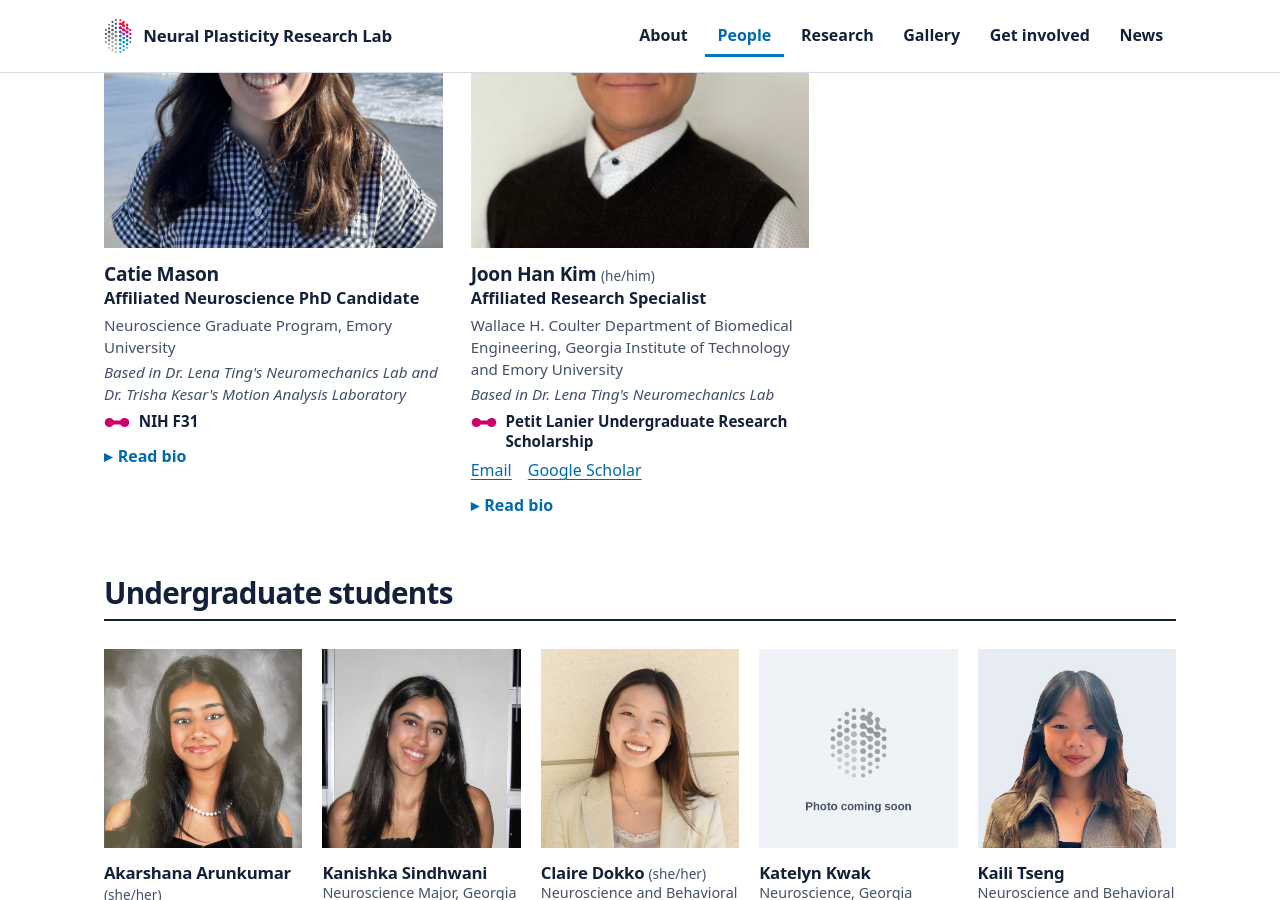
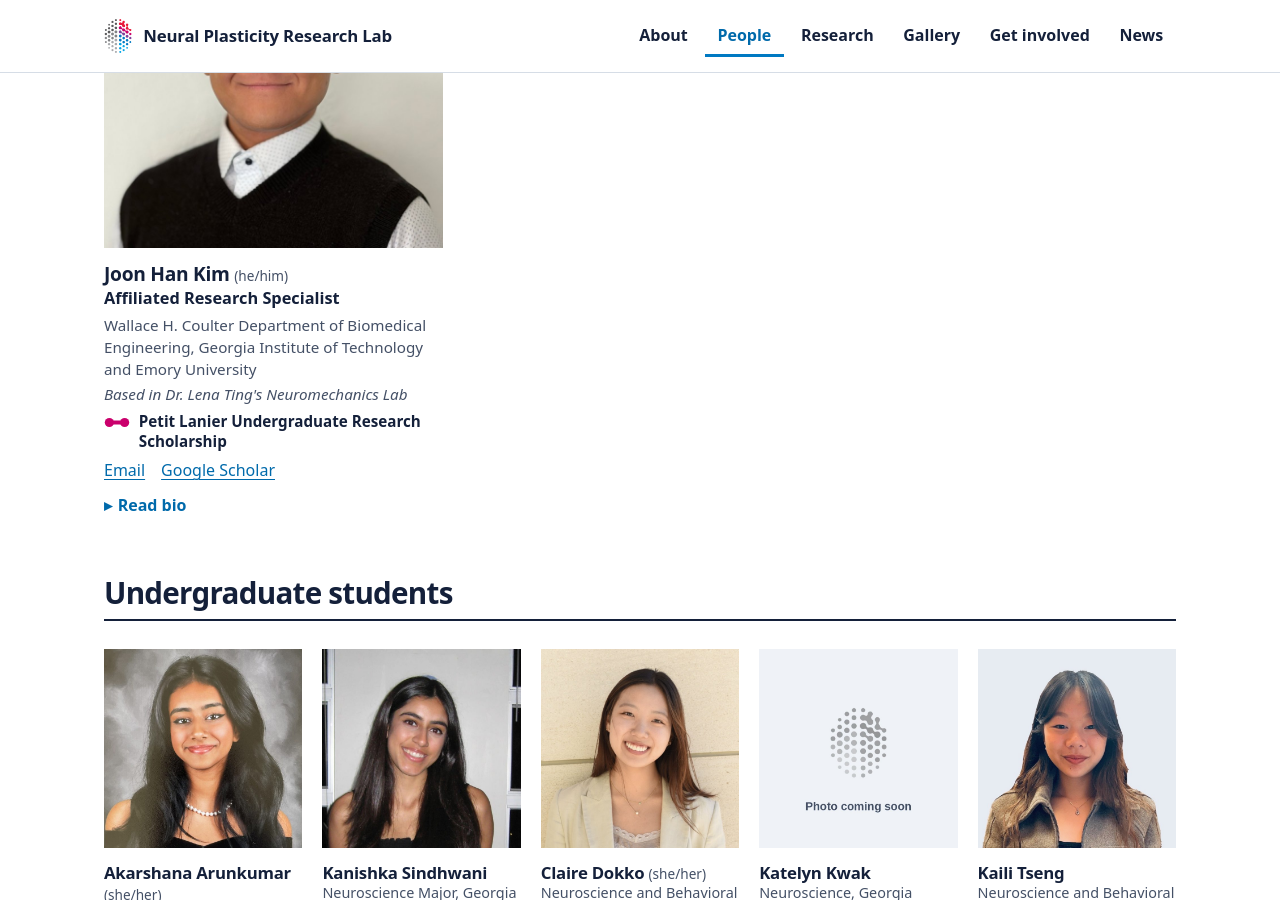
Before and after one commit to npresearchlab/npresearchlab.github.io, a Jekyll site: the page built from people.html, in a window 1280 px wide and 900 px high, scrolled down 2408 px. Built offline with Jekyll 4.4.1, drawn with Linux system fonts in a browser that asks for light colours; some web fonts are replaced.

Commit message:
People: sync from the profile form responses

```diff
--- a/_data/members.yml
+++ b/_data/members.yml
@@ -125,16 +125,6 @@
     "bio": "Rekha is a Neuroscience PhD student working on neural correlates of whole-body motion perception throughout the lifespan. Outside of work, Rekha enjoys singing and traveling."
   },
   {
-    "name": "Catie Mason",
-    "role": "Affiliated Neuroscience PhD Candidate",
-    "group": "Research staff, postdocs, and graduate students",
-    "affiliation": "Neuroscience Graduate Program, Emory University",
-    "joint": "Based in Dr. Lena Ting's Neuromechanics Lab and Dr. Trisha Kesar's Motion Analysis Laboratory",
-    "honors": "NIH F31",
-    "photo": "/assets/img/people/catie-mason.jpg",
-    "bio": "Catie received her Bachelors of Science in Biology with a concentration in Physiology & Neuroscience from NC State University. She is currently pursuing a PhD in Neuroscience at Emory University, and she's also a member of Dr. Trisha Kesar's MOTIONs Lab and Dr. Lena Ting's Neuromechanics Lab. Catie uses Transcranial Magnetic Stimulation (TMS) during cognitive-motor dual-tasks to study cognitive-motor circuit interactions in the cortex that contribute to standing balance control. She is interested in elucidating how cognitive-motor circuits change across age and cognitive ability and how these changes may contribute to high fall risk. Catie's work is funded by the F31 Ruth L. Kirschstein National Research Service Award (NRSA). In her free time, Catie loves to play video games, sing Broadway show tunes, and explore the city!"
-  },
-  {
     "name": "Joon Han Kim",
     "pronouns": "he/him",
     "role": "Affiliated Research Specialist",
```
